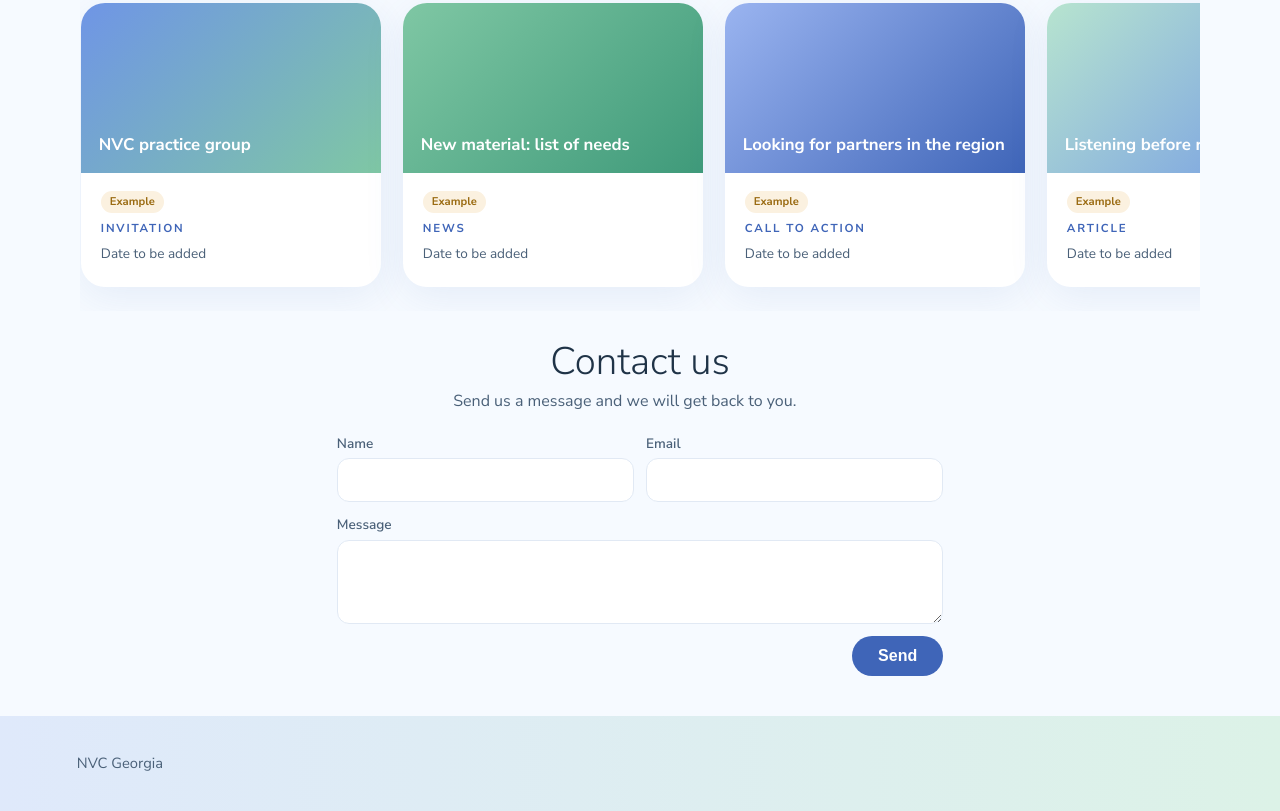
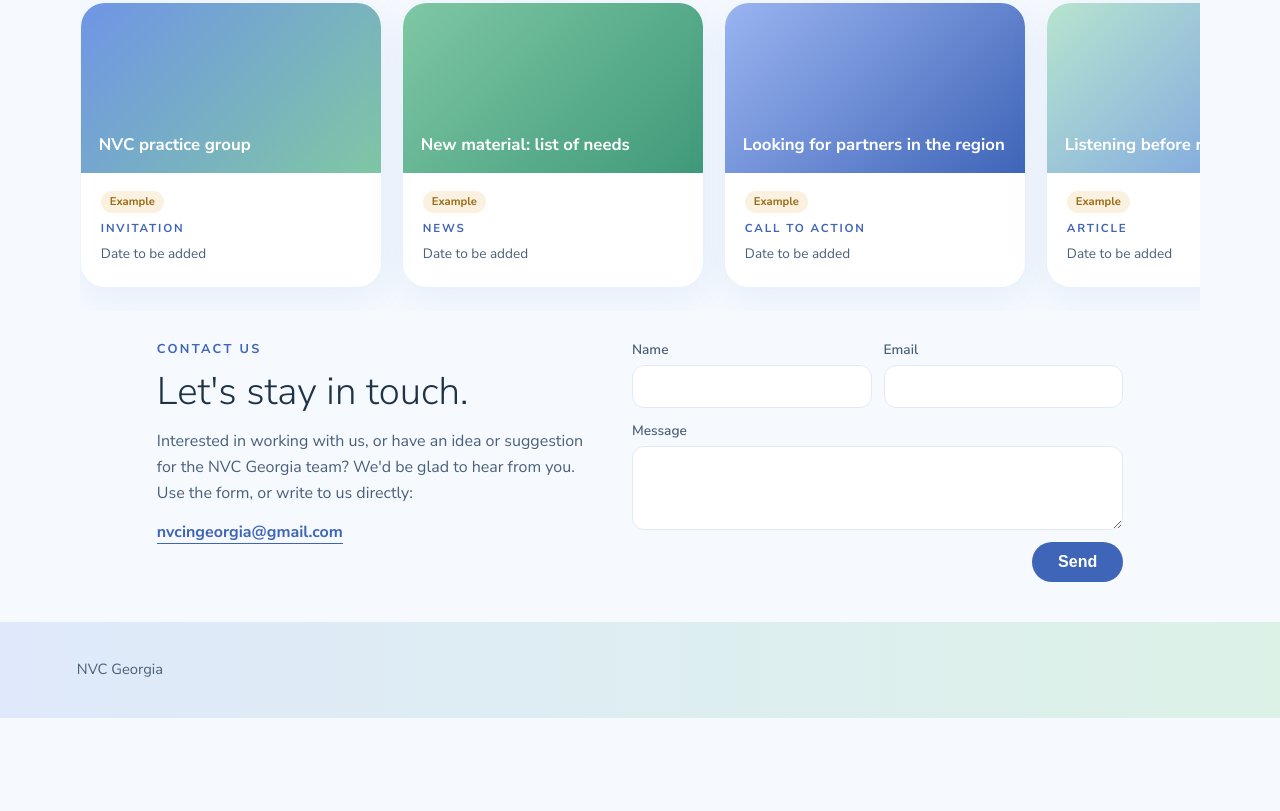
Before and after one commit to mermina/nvc-georgia, an Eleventy site: page src/index.njk in a window 1280 px wide. Shown: the part 2174-2985 px from the top of the page. After the commit the page ends 2892 px from the top, so only its background shows below. Built offline with nearby package versions, Linux system fonts and the light colour scheme; Eleventy itself is replaced by a stand-in of ours; files that its build step writes are made by us from their sources.

Commit message:
Pages CMS: separate items in site order (Home, About NVC, What's New heading, Contact us); new two-column Contact us section with editable text and email
Co-Authored-By: Claude Opus 5.5 <noreply@anthropic.com>
Claude-Session: https://claude.ai/code/session_01EYQaNYwEhuzYQf1zHBRkxm

```diff
--- /dev/null
+++ b/src/_data/about.json
@@ -0,0 +1,45 @@
+{
+  "nvc": {
+    "kicker": {
+      "en": "About NVC",
+      "ka": "NVC-ის შესახებ"
+    },
+    "heading": {
+      "en": "What is Nonviolent Communication?",
+      "ka": "რა არის არაძალადობრივი კომუნიკაცია?"
+    },
+    "text_left": {
+      "en": "At its heart is the idea that all people share the same basic needs, and that understanding them makes connection possible — in families, at work and in communities. The Center for Nonviolent Communication (CNVC), founded by Rosenberg, certifies NVC trainers around the world.",
+      "ka": "მის საფუძველშია აზრი, რომ ყველა ადამიანს ერთი და იგივე ძირითადი მოთხოვნილებები აქვს და მათი გაგება კავშირს შესაძლებელს ხდის — ოჯახში, სამსახურში და საზოგადოებაში. არაძალადობრივი კომუნიკაციის ცენტრი (CNVC), რომელიც როზენბერგმა დააარსა, NVC ტრენერების სერტიფიცირებას მთელ მსოფლიოში ახორციელებს."
+    },
+    "text_right": {
+      "en": "Nonviolent Communication (NVC) was developed by the American psychologist Marshall B. Rosenberg in the 1960s and 1970s. It helps us speak honestly and listen with empathy by paying attention to four things: what we observe, what we feel, what we need, and what we would like to ask for.",
+      "ka": "არაძალადობრივი კომუნიკაცია (NVC) ამერიკელმა ფსიქოლოგმა მარშალ ბ. როზენბერგმა 1960–1970-იან წლებში შეიმუშავა. ის გვეხმარება გულწრფელად ვისაუბროთ და თანაგრძნობით მოვუსმინოთ, როცა ყურადღებას ოთხ რამეს ვაქცევთ: რას ვაკვირდებით, რას ვგრძნობთ, რა გვჭირდება და რისი თხოვნა გვინდა."
+    },
+    "link_text": {
+      "en": "Visit cnvc.org →",
+      "ka": "ეწვიეთ cnvc.org →"
+    },
+    "link_url": "https://www.cnvc.org",
+    "materials_button": {
+      "en": "Learn more — see our materials",
+      "ka": "გაიგეთ მეტი — იხილეთ ჩვენი მასალები"
+    }
+  },
+  "who": {
+    "photo": "img/team-group.jpg",
+    "photo_alt": "The NVC Georgia team outdoors under a walnut tree, holding fans of NVC cards",
+    "kicker": {
+      "en": "Who we are",
+      "ka": "ვინ ვართ ჩვენ"
+    },
+    "heading": {
+      "en": "Enthusiasts from Georgia and other countries",
+      "ka": "ენთუზიასტები საქართველოდან და სხვა ქვეყნებიდან"
+    },
+    "text": {
+      "en": "We are practitioners developing Nonviolent Communication in Georgia — translating materials, hosting gatherings and creating space for dialogue.",
+      "ka": "ჩვენ ვართ პრაქტიკოსები, რომლებიც არაძალადობრივ კომუნიკაციას საქართველოში ვავითარებთ — ვთარგმნით მასალებს, ვატარებთ შეხვედრებს და ვქმნით სივრცეს დიალოგისთვის."
+    }
+  }
+}
--- /dev/null
+++ b/src/_data/contact.json
@@ -0,0 +1,19 @@
+{
+  "kicker": {
+    "en": "Contact us",
+    "ka": "დაგვიკავშირდით"
+  },
+  "heading": {
+    "en": "Let's stay in touch.",
+    "ka": "მოდით, კავშირში ვიყოთ."
+  },
+  "text": {
+    "en": "Interested in working with us, or have an idea or suggestion for the NVC Georgia team? We'd be glad to hear from you. Use the form, or write to us directly:",
+    "ka": "გაინტერესებთ ჩვენთან თანამშრომლობა, ან გაქვთ იდეა თუ შემოთავაზება NVC Georgia-ს გუნდისთვის? სიამოვნებით მოვისმენთ თქვენგან. გამოიყენეთ ფორმა ან მოგვწერეთ პირდაპირ:"
+  },
+  "email": "nvcingeorgia@gmail.com",
+  "thanks": {
+    "en": "Thank you! Your message has been sent.",
+    "ka": "გმადლობთ! თქვენი შეტყობინება გაიგზავნა."
+  }
+}
--- a/src/_data/contact_form.json
+++ b/src/_data/contact_form.json
@@ -1,12 +1,4 @@
 {
-  "heading": {
-    "en": "Contact us",
-    "ka": "დაგვიკავშირდით"
-  },
-  "intro": {
-    "en": "Send us a message and we will get back to you.",
-    "ka": "მოგვწერეთ და გიპასუხებთ."
-  },
   "label_name": {
     "en": "Name",
     "ka": "სახელი"
--- a/src/_data/home.json
+++ b/src/_data/home.json
@@ -26,59 +26,5 @@
     },
     "photo": "img/cards-flowers.jpg",
     "photo_alt": "NVC needs cards in Georgian and English spread on a wooden floor around a vase of wildflowers and a candle"
-  },
-  "about": {
-    "kicker": {
-      "en": "About NVC",
-      "ka": "NVC-ის შესახებ"
-    },
-    "heading": {
-      "en": "What is Nonviolent Communication?",
-      "ka": "რა არის არაძალადობრივი კომუნიკაცია?"
-    },
-    "text_left": {
-      "en": "At its heart is the idea that all people share the same basic needs, and that understanding them makes connection possible — in families, at work and in communities. The Center for Nonviolent Communication (CNVC), founded by Rosenberg, certifies NVC trainers around the world.",
-      "ka": "მის საფუძველშია აზრი, რომ ყველა ადამიანს ერთი და იგივე ძირითადი მოთხოვნილებები აქვს და მათი გაგება კავშირს შესაძლებელს ხდის — ოჯახში, სამსახურში და საზოგადოებაში. არაძალადობრივი კომუნიკაციის ცენტრი (CNVC), რომელიც როზენბერგმა დააარსა, NVC ტრენერების სერტიფიცირებას მთელ მსოფლიოში ახორციელებს."
-    },
-    "text_right": {
-      "en": "Nonviolent Communication (NVC) was developed by the American psychologist Marshall B. Rosenberg in the 1960s and 1970s. It helps us speak honestly and listen with empathy by paying attention to four things: what we observe, what we feel, what we need, and what we would like to ask for.",
-      "ka": "არაძალადობრივი კომუნიკაცია (NVC) ამერიკელმა ფსიქოლოგმა მარშალ ბ. როზენბერგმა 1960–1970-იან წლებში შეიმუშავა. ის გვეხმარება გულწრფელად ვისაუბროთ და თანაგრძნობით მოვუსმინოთ, როცა ყურადღებას ოთხ რამეს ვაქცევთ: რას ვაკვირდებით, რას ვგრძნობთ, რა გვჭირდება და რისი თხოვნა გვინდა."
-    },
-    "link_text": {
-      "en": "Visit cnvc.org →",
-      "ka": "ეწვიეთ cnvc.org →"
-    },
-    "link_url": "https://www.cnvc.org",
-    "materials_button": {
-      "en": "Learn more — see our materials",
-      "ka": "გაიგეთ მეტი — იხილეთ ჩვენი მასალები"
-    }
-  },
-  "who": {
-    "photo": "img/team-group.jpg",
-    "photo_alt": "The NVC Georgia team outdoors under a walnut tree, holding fans of NVC cards",
-    "kicker": {
-      "en": "Who we are",
-      "ka": "ვინ ვართ ჩვენ"
-    },
-    "heading": {
-      "en": "Enthusiasts from Georgia and other countries",
-      "ka": "ენთუზიასტები საქართველოდან და სხვა ქვეყნებიდან"
-    },
-    "text": {
-      "en": "We are practitioners developing Nonviolent Communication in Georgia — translating materials, hosting gatherings and creating space for dialogue.",
-      "ka": "ჩვენ ვართ პრაქტიკოსები, რომლებიც არაძალადობრივ კომუნიკაციას საქართველოში ვავითარებთ — ვთარგმნით მასალებს, ვატარებთ შეხვედრებს და ვქმნით სივრცეს დიალოგისთვის."
-    }
-  },
-  "news_heading": {
-    "en": "What's New",
-    "ka": "სიახლეები"
-  },
-  "contact": {
-    "thanks": {
-      "en": "Thank you! Your message has been sent.",
-      "ka": "გმადლობთ! თქვენი შეტყობინება გაიგზავნა."
-    },
-    "recipient_email": "nvcingeorgia@gmail.com"
   }
 }
--- /dev/null
+++ b/src/_data/news_page.json
@@ -0,0 +1,6 @@
+{
+  "heading": {
+    "en": "What's New",
+    "ka": "სიახლეები"
+  }
+}
--- a/src/index.njk
+++ b/src/index.njk
@@ -21,7 +21,7 @@ permalink: index.html
     <div class="hero-photo"><img src="{{ h.photo }}" alt="{{ h.photo_alt }}"></div>
   </div>
 </header>
-{% set a = home.about %}
+{% set a = about.nvc %}
 <section class="block nvc" id="about-nvc">
   <div class="wrap nvc-grid">
     <div>
@@ -41,7 +41,7 @@ permalink: index.html
     </div>
   </div>
 </section>
-{% set w = home.who %}{% set tc = team_card %}
+{% set w = about.who %}{% set tc = team_card %}
 <section class="block" id="team">
   <div class="wrap">
     <a href="team.html" class="group wide"><img src="{{ w.photo }}" alt="{{ w.photo_alt }}"></a>
@@ -69,7 +69,7 @@ permalink: index.html
   <div class="wrap">
     <div class="latest-head">
       <div>
-        <h2 style="margin:0"{{ attr(home.news_heading) }}>{{ home.news_heading.en | safe }}</h2>
+        <h2 style="margin:0"{{ attr(news_page.heading) }}>{{ news_page.heading.en | safe }}</h2>
       </div>
       <div class="arrows"><button aria-label="Previous" onclick="rail(-1)">←</button><button aria-label="Next" onclick="rail(1)">→</button></div>
     </div>
@@ -82,13 +82,15 @@ permalink: index.html
   </div>
 </section>
 
-{% set c = home.contact %}{% set cf = contact_form %}
+{% set c = contact %}{% set cf = contact_form %}
 <style>
 #latest{padding-bottom:16px}
 #contact{padding:12px 0 40px;scroll-margin-top:70px}
-.cf-wrap{max-width:760px;margin:0 auto}
-.cf-wrap h2{margin:0 0 4px;text-align:center}
-.cf-wrap .sub{text-align:center;margin:0 0 18px}
+.ct-grid{display:grid;grid-template-columns:1fr 1.15fr;gap:48px;align-items:start}
+.ct-grid h2{margin:0 0 14px}
+.ct-grid .sub{margin:0 0 14px}
+.ct-mail{font-weight:700;color:var(--blue-deep);text-decoration:none;border-bottom:1.5px solid currentColor;word-break:break-all}
+.ct-mail:hover{color:var(--green-deep)}
 .cf{display:grid;grid-template-columns:1fr 1fr;gap:12px}
 .cf label{display:grid;gap:4px;font-weight:600;font-size:.85rem;color:var(--ink-soft)}
 .cf .full{grid-column:1 / -1}
@@ -99,13 +101,18 @@ permalink: index.html
 .cf .hp{position:absolute;left:-9999px}
 .cf-msg{margin:0;font-weight:600;align-self:center}
 .cf-msg.ok{color:var(--green-deep)} .cf-msg.err{color:#b24a3a}
+@media (max-width:800px){.ct-grid{grid-template-columns:1fr;gap:20px}}
 @media (max-width:600px){.cf{grid-template-columns:1fr}.cf .btn{grid-column:1}}
 </style>
 <section class="block" id="contact">
-  <div class="wrap cf-wrap">
-    <h2{{ attr(cf.heading) }}>{{ cf.heading.en | safe }}</h2>
-    {%- if cf.intro.en %}<p class="sub"{{ attr(cf.intro) }}>{{ cf.intro.en | safe }}</p>{% endif %}
-    {%- set cfAction = cf.form_action or ("https://formsubmit.co/ajax/" + c.recipient_email if c.recipient_email else "") %}
+  <div class="wrap ct-grid">
+    <div>
+      <div class="kicker"{{ attr(c.kicker) }}>{{ c.kicker.en | safe }}</div>
+      <h2{{ attr(c.heading) }}>{{ c.heading.en | safe }}</h2>
+      {%- if c.text.en %}<p class="sub"{{ attr(c.text) }}>{{ c.text.en | safe }}</p>{% endif %}
+      {%- if c.email %}<a class="ct-mail" href="mailto:{{ c.email }}">{{ c.email }}</a>{% endif %}
+    </div>
+    {%- set cfAction = cf.form_action or ("https://formsubmit.co/ajax/" + c.email if c.email else "") %}
     <form class="cf" id="cf" method="POST" action="{{ cfAction }}">
       <input type="hidden" name="_subject" value="New message from the NVC Georgia website">
       <input type="hidden" name="_template" value="table">
```
